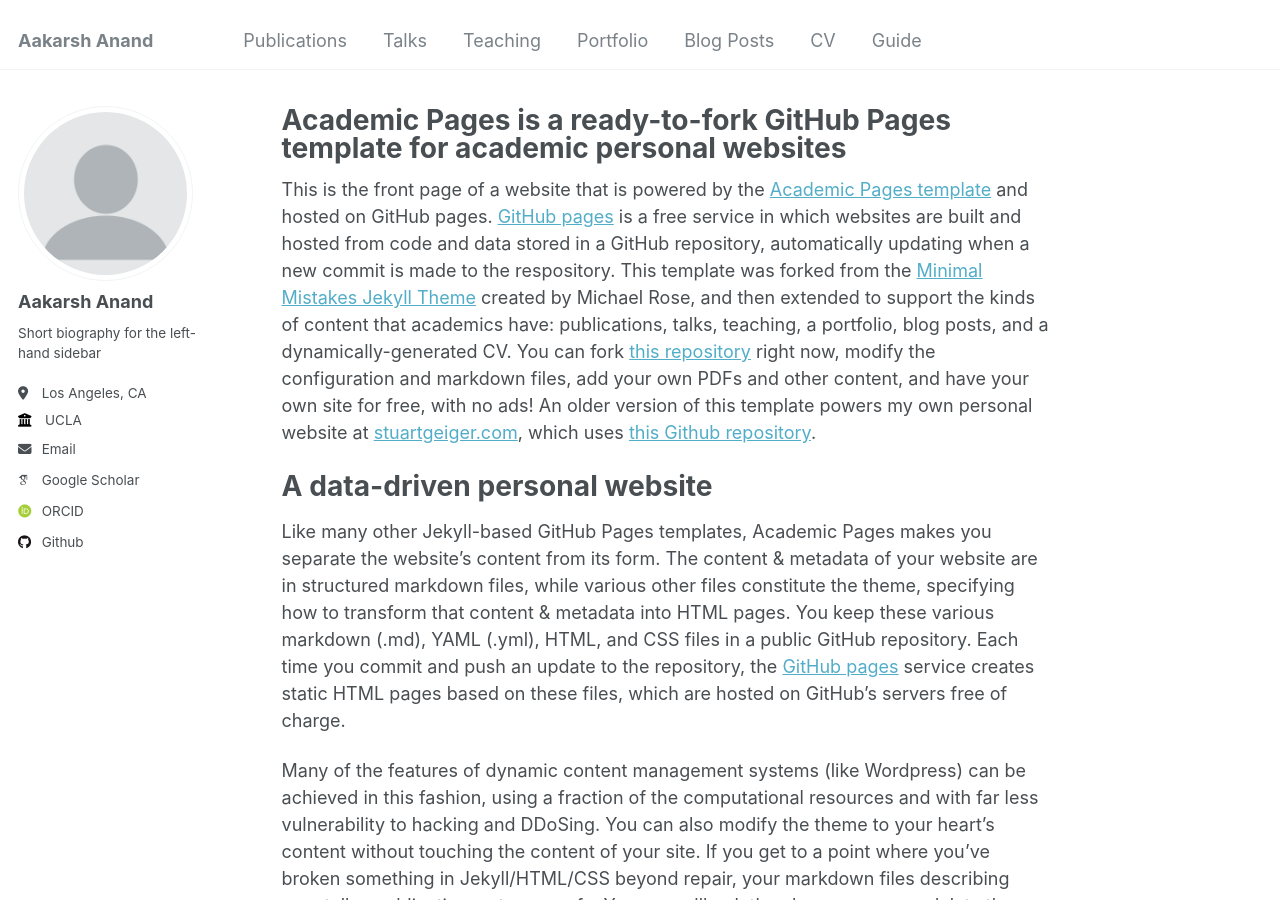
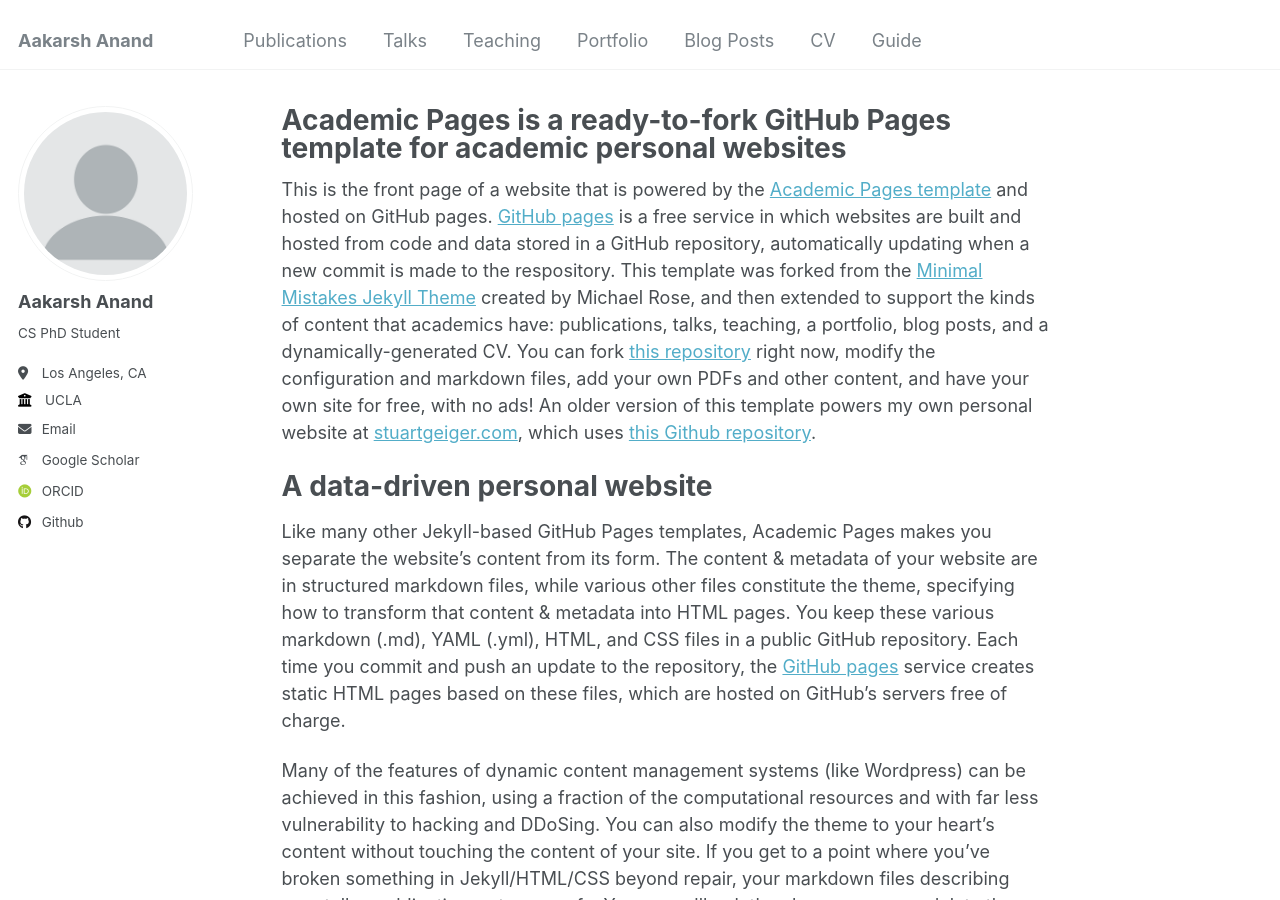
Before and after one commit to aakarsh-anand/aakarsh-anand.github.io, a Jekyll site: the page built from _pages/about.md, in a window 1280 px wide and 900 px high. Built offline with Jekyll 4.4.1, drawn with Linux system fonts in a browser that asks for light colours; some web fonts are replaced.

Commit message:
Update _config.yml

```diff
--- a/_config.yml
+++ b/_config.yml
@@ -24,7 +24,7 @@
   avatar           : "profile.png"
   name             : "Aakarsh Anand"
   pronouns         : # example: "she/her"
-  bio              : "Short biography for the left-hand sidebar"
+  bio              : "CS PhD Student"
   location         : "Los Angeles, CA"
   employer         : "UCLA"
   uri              : # URL
```
